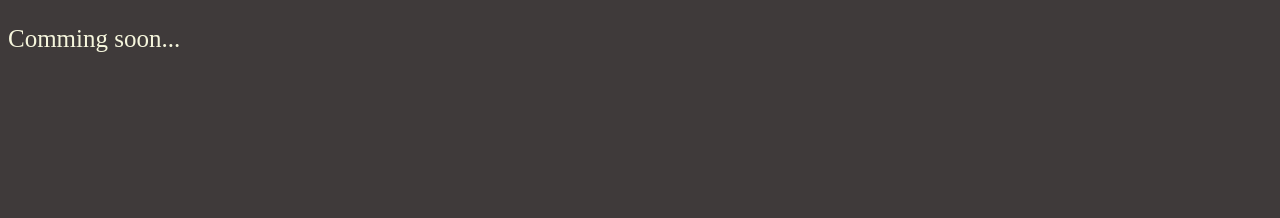
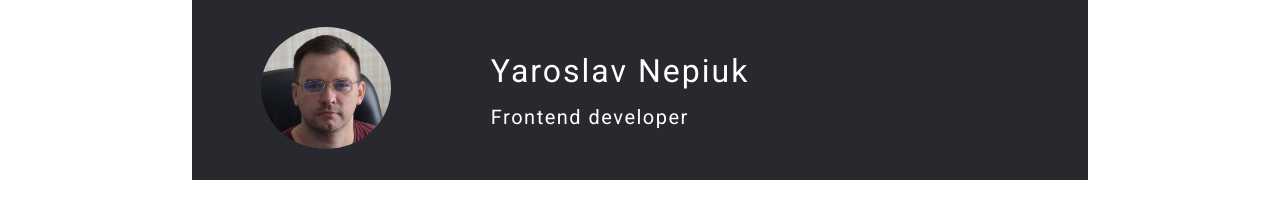
Before and after one commit to Flash226/rsschool-cv, a plain HTML site: page index.html in a window 1280 px wide. Drawn offline with Linux system fonts and the light colour scheme.

Commit message:
feat: add header

```diff
--- a/index.html
+++ b/index.html
@@ -1,15 +1,24 @@
 <!DOCTYPE html>
 <html lang="en">
-<head>
-    <meta charset="UTF-8">
-    <meta http-equiv="X-UA-Compatible" content="IE=edge">
-    <meta name="viewport" content="width=device-width, initial-scale=1.0">
-    <title>Portfolio Yaroslav Nepiuk</title>
-    <link href="style.css" rel="stylesheet" type="text/css">
-</head>
-<body>
+  <head>
+    <meta charset="UTF-8" />
+    <meta http-equiv="X-UA-Compatible" content="IE=edge" />
+    <meta name="viewport" content="width=device-width, initial-scale=1.0" />
+    <title>CV Yaroslav Nepiuk</title>
+    <link href="style.css" rel="stylesheet" type="text/css" />
+    <link href="https://fonts.googleapis.com/css2?family=Roboto:wght@400;500;700&display=swap" rel="stylesheet">
+  </head>
+  <body>
     <div class="container">
-    <p>Comming soon...</p>
+        <header>
+          <div class="photo">
+            <img src="../rsschool-cv/assets/img/av3.jpg" alt="photo" class="ava" />
+          </div>
+          <div class="title">
+            <h1>Yaroslav Nepiuk</h1>
+            <p>Frontend developer</p>
+          </div>
+        </header>
     </div>
-</body>
+  </body>
 </html>
--- a/style.css
+++ b/style.css
@@ -1,8 +1,62 @@
+* {
+  margin: 0;
+  padding: 0;
+  box-sizing: border-box;
+  font-family: "Roboto", sans-serif;
+}
+
+html {
+  min-width: 600px;
+}
+
+html,
 body {
-    background-color: rgb(63, 58, 58);
+  height: 100%;
+  margin: 0;
+  display: flex;
+}
+
+body {
+  width: 70%;
+  margin-left: auto;
+  margin-right: auto;
 }
 
 .container {
-    font-size: 25px;
-    color: beige;
+  display: flex;
+  flex-direction: column;
+  flex: 1;
 }
+
+header {
+  height: 180px;
+  background-color: #28292f;
+  color: #ffffff;
+  display: flex;
+  width: 100%;
+  align-items: center;
+}
+
+.photo {
+  text-align: center;
+  width: 30%;
+}
+
+.ava {
+  border-radius: 50%;
+  width: 130px;
+}
+
+.title {
+  text-align: left;
+  padding-left: 30px;
+  font-size: 20px;
+  letter-spacing: 1.5px;
+}
+
+h1 {
+  font-size: 32px;
+  font-weight: normal;
+  margin-bottom: 15px;
+  letter-spacing: 2px;
+}
```
Also changed, not shown: assets/img/av3.jpg (added), assets/img/github.svg (added), assets/img/location.png (added), assets/img/mail.png (added), assets/img/phone.png (added), assets/img/rsschool.svg (added), 1 other file.
